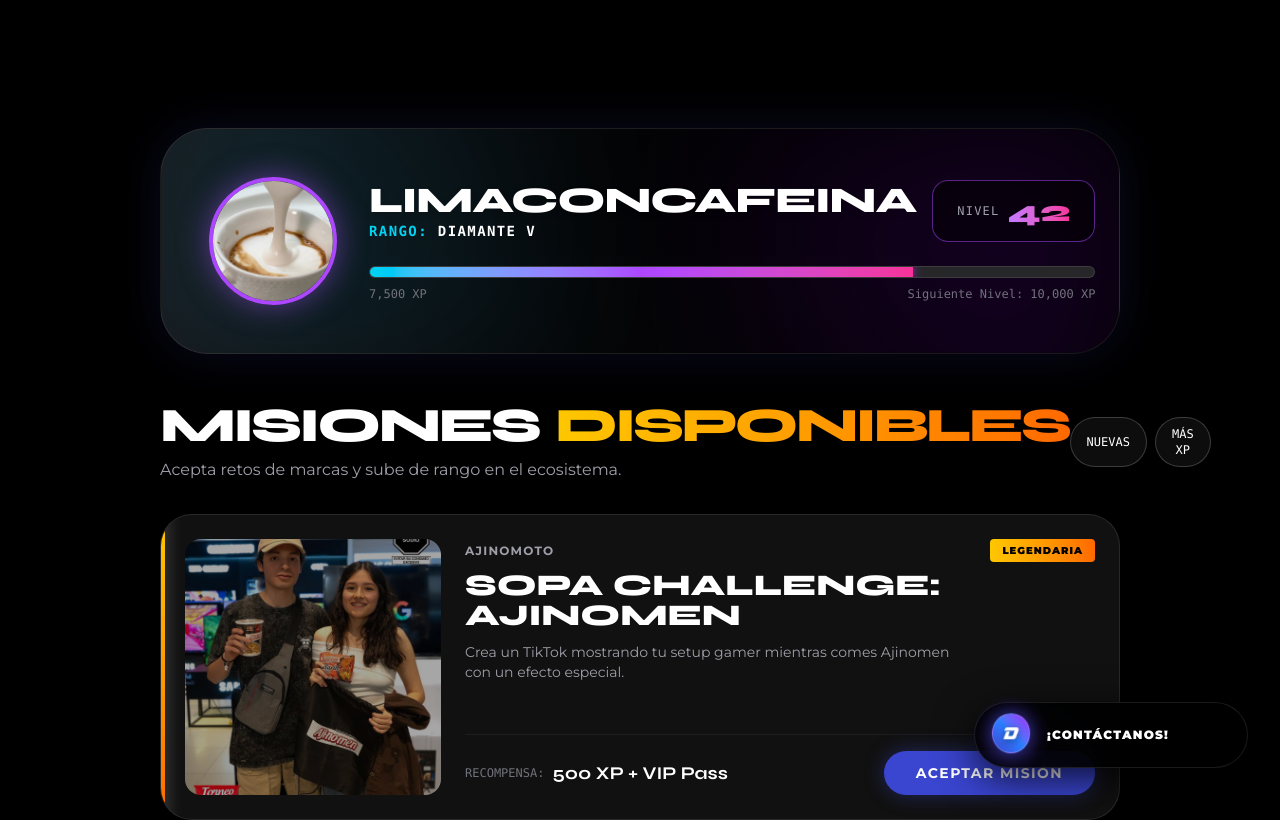
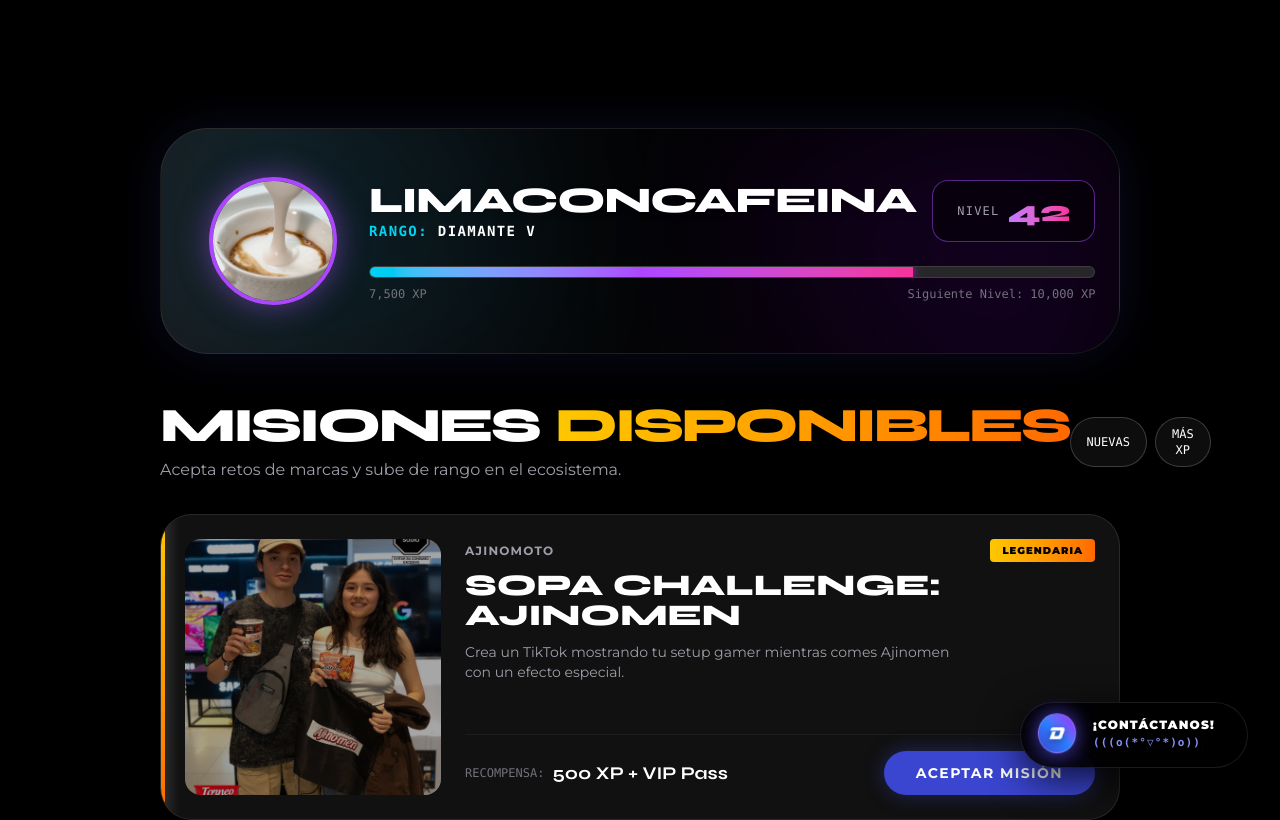
Before and after one commit to mago420/dem-agency, a Next.js app: page /creadores in a window 1280 px wide. Shown: the top 820 px of the page. Built offline with nearby package versions, Linux system fonts and the light colour scheme.

Commit message:
Change rotating text in CTA to kaomojis

```diff
--- a/components/StickyNavbar.tsx
+++ b/components/StickyNavbar.tsx
@@ -12,12 +12,14 @@
   const [scrollPhrase, setScrollPhrase] = useState("¡CONTÁCTANOS!");
 
   const phrases = [
-    "¡Contáctanos!",
-    "Let's goooo",
-    "¿Un café?",
-    "¿Pc o laptop?",
-    "¡Acá estamos!",
-    "¿Agendamos?"
+    "(((o(*°▽°*)o)))",
+    "(≧∇≦)",
+    "(*^◯^*)",
+    "(^ω^)",
+    "( ˆ▽ˆ )",
+    "(o^^o)",
+    "(*^_^*)",
+    "(^O^)"
   ];
 
   useMotionValueEvent(scrollY, "change", (latest) => {
@@ -59,7 +61,7 @@
       <a
         href="#contacto"
         onClick={(e) => handleNavClick(e, '#contacto')}
-        className="flex items-center gap-4 bg-black/90 hover:bg-[#1A1E40] border border-white/10 hover:border-[#3A45D0]/80 rounded-full pl-4 pr-6 py-3 backdrop-blur-2xl shadow-[0_10px_40px_rgba(0,0,0,0.8)] hover:shadow-[0_0_40px_rgba(58,69,208,0.6)] transition-all cursor-pointer group"
+        className="flex items-center gap-4 bg-black/90 hover:bg-[#1A1E40] border border-white/10 hover:border-[#3A45D0]/80 rounded-full pl-4 pr-6 py-2 sm:py-3 backdrop-blur-2xl shadow-[0_10px_40px_rgba(0,0,0,0.8)] hover:shadow-[0_0_40px_rgba(58,69,208,0.6)] transition-all cursor-pointer group"
       >
         {/* Logo animado súper cool con Ripple Effect */}
         <div className="relative flex items-center justify-center">
@@ -83,8 +85,12 @@
           </motion.div>
         </div>
 
-        {/* Frase dinámica con AnimatePresence para suavizar el cambio */}
-        <div className="relative overflow-hidden h-5 w-[11rem] flex items-center justify-start">
+        {/* Texto 2 líneas: Fijo + Emoticon Dinámico */}
+        <div className="flex flex-col items-start justify-center pr-2">
+          <span className="text-xs font-sans font-black uppercase tracking-widest text-white leading-none">
+            ¡Contáctanos!
+          </span>
+          <div className="relative overflow-hidden h-4 w-[110px] mt-1">
             <AnimatePresence mode="popLayout">
               <motion.span
                 key={scrollPhrase}
@@ -92,12 +98,13 @@
                 animate={{ opacity: 1, y: 0 }}
                 exit={{ opacity: 0, y: -15 }}
                 transition={{ duration: 0.3 }}
-              className="absolute text-xs font-sans font-black uppercase tracking-widest text-white whitespace-nowrap"
+                className="absolute left-0 text-[11px] font-mono font-bold tracking-widest text-[#8492f5] whitespace-nowrap"
               >
                 {scrollPhrase}
               </motion.span>
             </AnimatePresence>
           </div>
+        </div>
       </a>
     </motion.div>
   );
```
Lines whose indentation alone changed are shown as unchanged.
